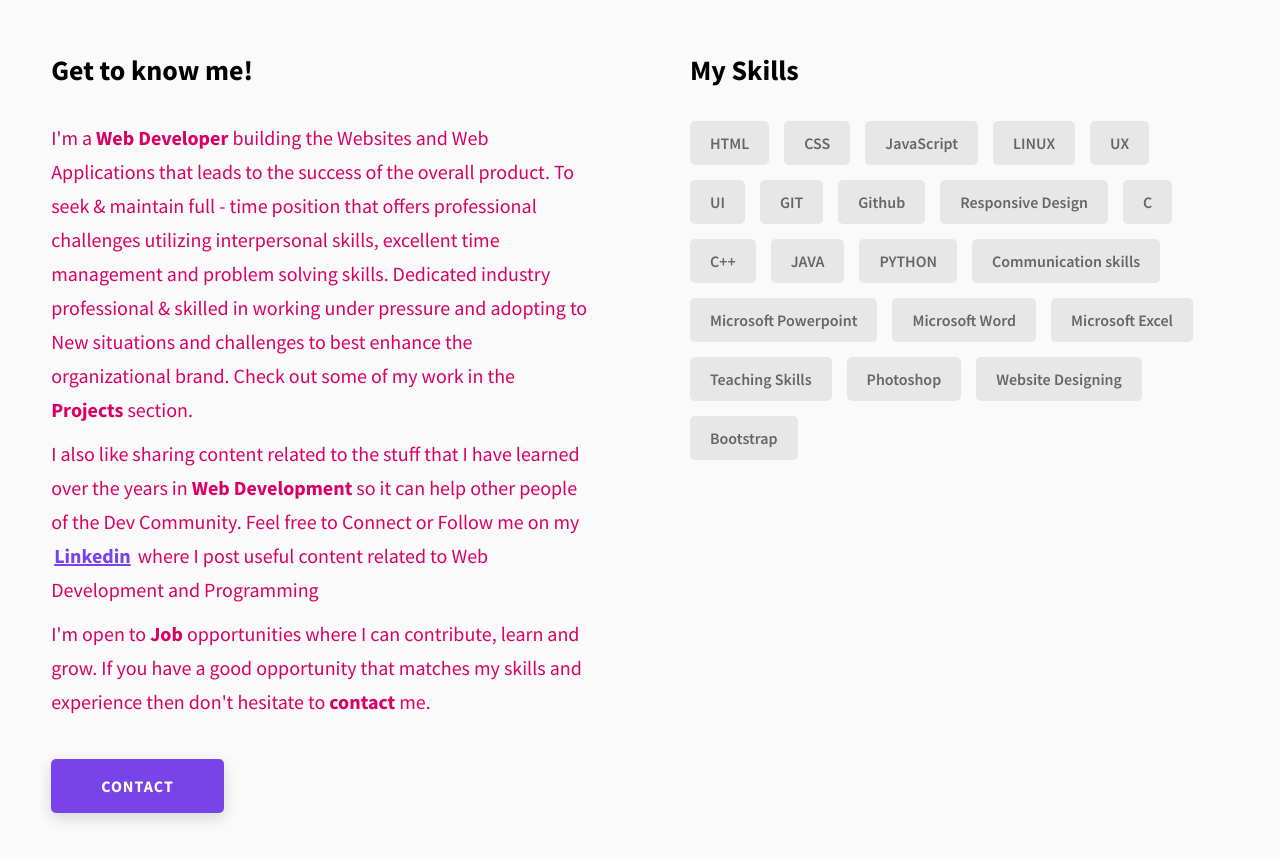
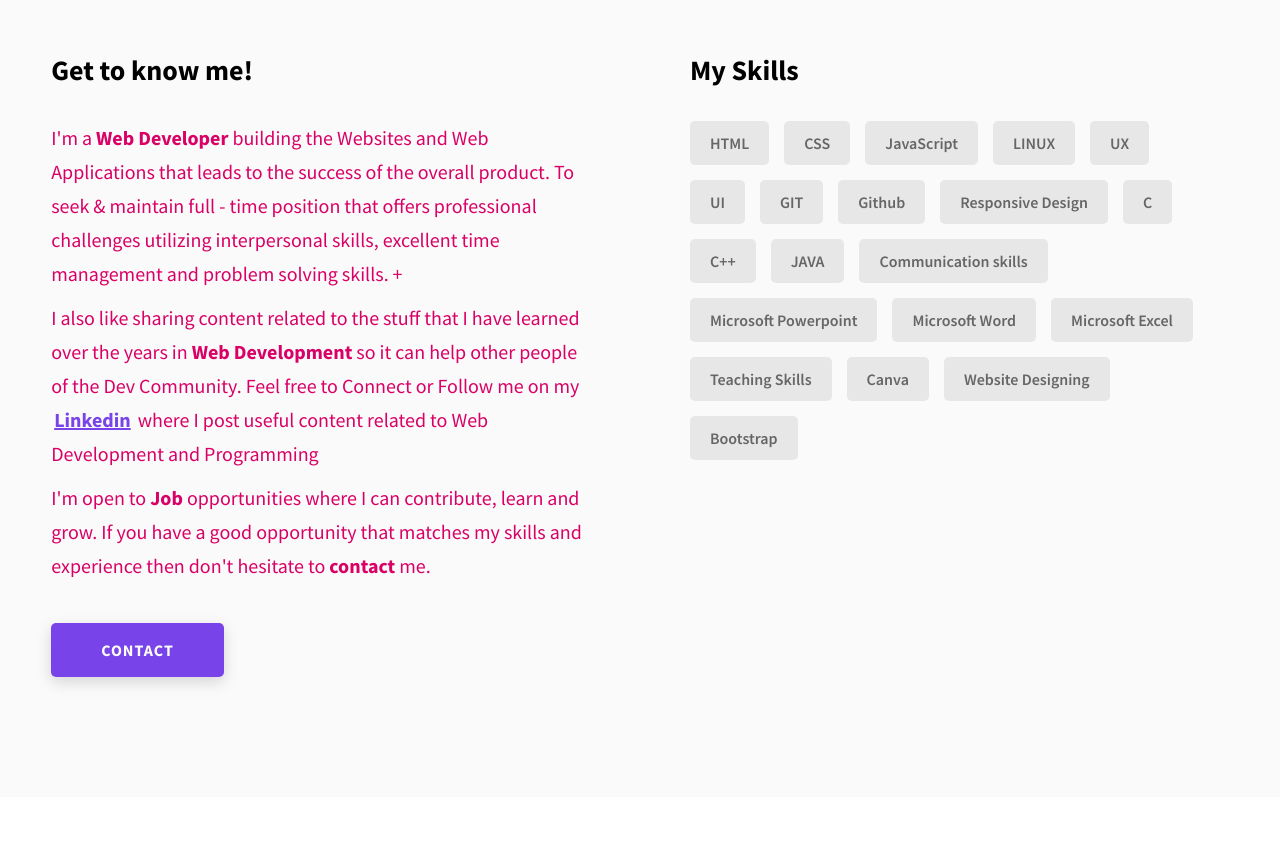
Before and after one commit to Dynamicbarsha/barshapriyadarshineemuduli, a plain HTML site: page index.html in a window 1280 px wide. Shown: the part 1120-1979 px from the top of the page. Drawn offline with Linux system fonts and the light colour scheme.

Commit message:
Update index.html

```diff
--- a/index.html
+++ b/index.html
@@ -165,8 +165,8 @@
             <p class="about__content-details-para" >
               I'm a <strong>Web Developer</strong> building the
               Websites and Web Applications that leads to the
-              success of the overall product. To seek & maintain full - time position that offers professional challenges utilizing interpersonal skills, excellent time management and problem solving skills. Dedicated industry professional & skilled in working under pressure and adopting to New situations and challenges to best enhance the organizational brand. Check out some of my work in the
-              <strong>Projects</strong> section.
+              success of the overall product. To seek & maintain full - time position that offers professional challenges utilizing interpersonal skills, excellent time management and problem solving skills.
+              +
             </p>
             <p class="about__content-details-para">
               I also like sharing content related to the stuff that I have
@@ -201,7 +201,7 @@
             <div class="skills__skill">C</div>
             <div class="skills__skill">C++</div>
             <div class="skills__skill">JAVA</div>
-            <div class="skills__skill">PYTHON</div>
+
 
             <div class="skills__skill">Communication skills</div>
             <div class="skills__skill">Microsoft Powerpoint</div>
@@ -209,7 +209,7 @@
             <div class="skills__skill">Microsoft Word</div>
             <div class="skills__skill">Microsoft Excel</div>
             <div class="skills__skill">Teaching Skills</div>
-            <div class="skills__skill">Photoshop</div>
+            <div class="skills__skill">Canva</div>
             <div class="skills__skill">Website Designing</div>
 
             <div class="skills__skill">Bootstrap</div>
```
